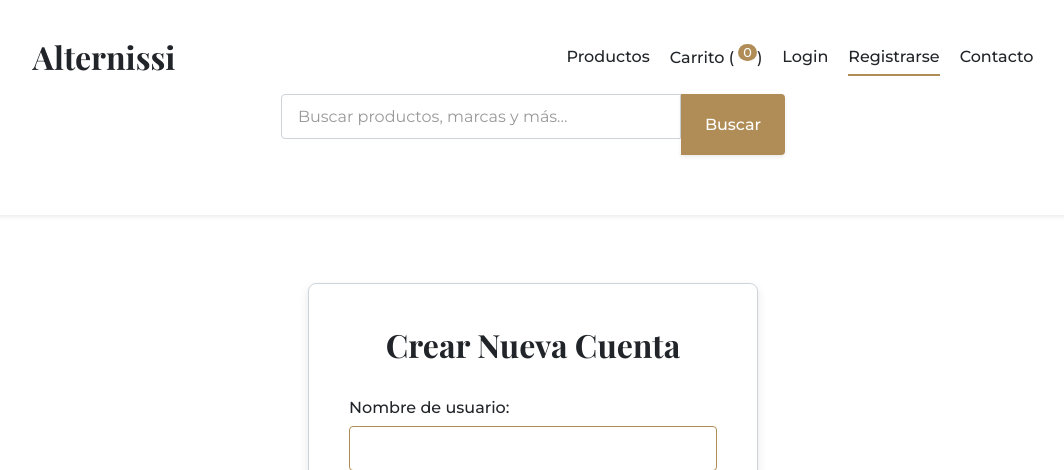
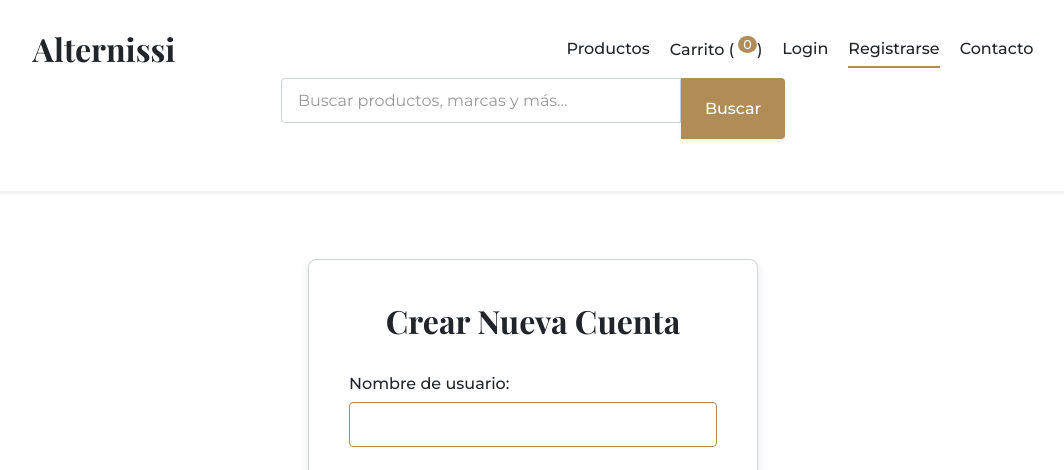
Before and after one commit to sergiorhvenetor/Alternissi, a Django app: page /registro/ in a window 1280 px wide. Shown: the top 470 px of the page, without its empty margins (107-1171 px from the left). Run offline with Django 5.2, Linux system fonts and the light colour scheme; data that the repository does not hold is empty.

Commit message:
Reduce navbar height for better page visibility

```diff
--- a/post/static/post/css/style.css
+++ b/post/static/post/css/style.css
@@ -98,7 +98,7 @@ ul, ol {
 /* --- Header y Navegación --- */
 header {
     background-color: var(--color-white);
-    padding: 1rem 0;
+    padding: 0.5rem 0; /* Reducido de 1rem a 0.5rem */
     box-shadow: var(--box-shadow-light);
     position: sticky;
     top: 0;
@@ -164,7 +164,7 @@ header nav ul li a.active::after { /* Para marcar la página activa si se implem
 .search-bar {
     display: flex;
     justify-content: center; /* Centrar la barra de búsqueda */
-    margin-top: 1rem; /* Espacio sobre la barra */
+    margin-top: 0.5rem; /* Reducido de 1rem a 0.5rem */
     padding: 0 5%; /* Padding lateral para que no ocupe todo el ancho en pantallas grandes */
 }
 
```
